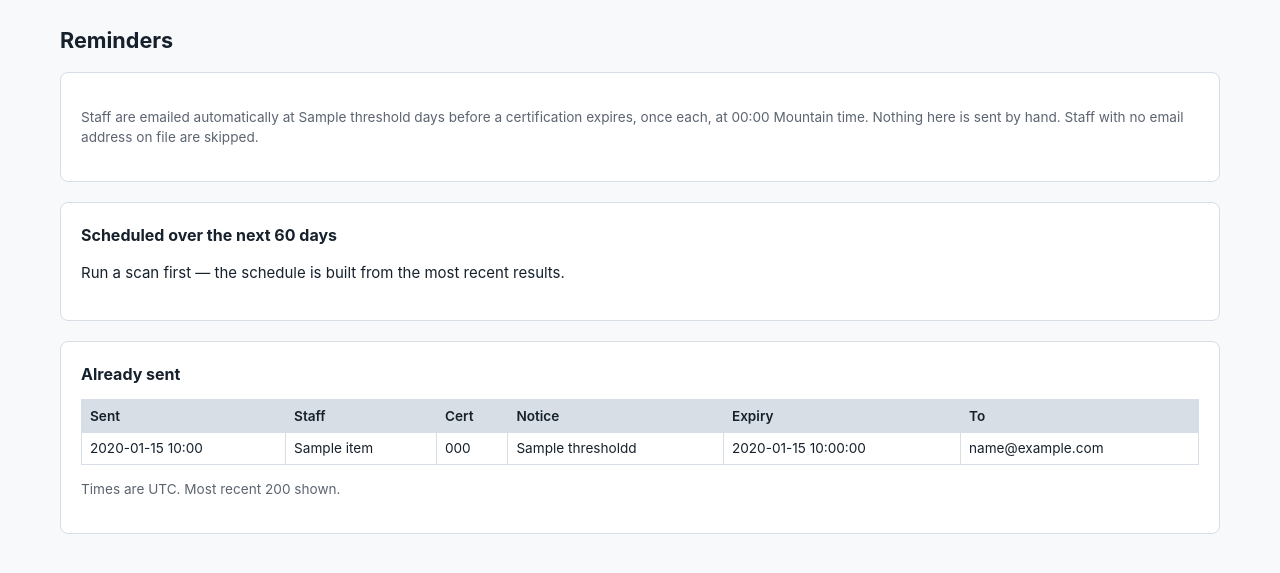
After one commit to willtheorangeguy/ucac-certs, a Python web app: template lss_report/web/templates/reminders.html in a window 1280 px wide. The commit adds this page. Shown: the top 573 px of the page. Run offline with Jinja, Linux system fonts and the light colour scheme; the template is opened without the code that fills it: most values are stand-ins (such as "Sample title", 1, 10 or a date in 2020).

Commit message:
feat: update reminders page layout

```diff
--- a/lss_report/web/schema.sql
+++ b/lss_report/web/schema.sql
@@ -76,7 +76,9 @@ CREATE TABLE IF NOT EXISTS notification_log (
 );
 
 -- The dedupe key: one reminder per staff member, award, expiry, ladder step and
--- channel. Re-running a scan or enabling SMS later cannot replay old reminders.
+-- channel. Re-running a scan, or adding a channel later, cannot replay old reminders.
+-- staff.phone and staff.sms_consent_at are retained but unused; they hold data for a
+-- possible future channel and dropping them would need a migration on a live database.
 CREATE UNIQUE INDEX IF NOT EXISTS notification_once
     ON notification_log (staff_id, column_code, expiry_date, threshold, channel);
 
--- a/lss_report/web/templates/base.html
+++ b/lss_report/web/templates/base.html
@@ -48,6 +48,7 @@
 <header>
   <a href="/" {% if page=='dashboard' %}class="active"{% endif %}>Overview</a>
   <a href="/staff" {% if page=='staff' %}class="active"{% endif %}>Staff</a>
+  <a href="/reminders" {% if page=='reminders' %}class="active"{% endif %}>Reminders</a>
   <a href="/diagnostics" {% if page=='diagnostics' %}class="active"{% endif %}>Diagnostics</a>
   <span class="spacer">{{ user }}</span>
   <form method="post" action="/logout"><button class="danger">Sign out</button></form>
--- /dev/null
+++ b/lss_report/web/templates/reminders.html
@@ -0,0 +1,81 @@
+{% extends "base.html" %}
+{% set page = 'reminders' %}
+{% block title %}Reminders{% endblock %}
+{% block content %}
+<h1>Reminders</h1>
+
+<div class="panel">
+  <p class="muted">
+    Staff are emailed automatically at
+    {% for t in thresholds %}{{ t }}{% if not loop.last %}, {% endif %}{% endfor %}
+    days before a certification expires, once each, at
+    {{ '%02d'|format(reminder_hour) }}:00 Mountain time. Nothing here is sent by hand.
+    Staff with no email address on file are skipped.
+  </p>
+</div>
+
+<div class="panel">
+  <h2 style="font-size:1rem;margin-top:0">Scheduled over the next 60 days</h2>
+  {% if not has_scan %}
+    <p>Run a scan first — the schedule is built from the most recent results.</p>
+  {% elif upcoming %}
+    <div class="scroll">
+      <table>
+        <thead>
+          <tr><th>Sends on</th><th>In</th><th>Staff</th><th>Cert</th><th>Expires</th><th>To</th></tr>
+        </thead>
+        <tbody>
+          {% for item in upcoming %}
+          <tr>
+            <td>{{ item.send_on }}</td>
+            <td>{{ item.days_until_send }}d</td>
+            <td>{{ item.society_name or item.name }}</td>
+            <td>{{ item.column_code }} &nbsp;<span class="muted">({{ item.threshold }}d notice)</span></td>
+            <td>{{ item.expiry_date }}</td>
+            <td>
+              {% if not item.email %}
+                <span style="color:var(--expired)">no email on file &mdash; will be skipped</span>
+              {% elif item.already_sent %}
+                <span class="muted">{{ item.email }} (already sent)</span>
+              {% else %}
+                {{ item.email }}
+              {% endif %}
+            </td>
+          </tr>
+          {% endfor %}
+        </tbody>
+      </table>
+    </div>
+  {% else %}
+    <p>Nothing due in the next 60 days.</p>
+  {% endif %}
+</div>
+
+<div class="panel">
+  <h2 style="font-size:1rem;margin-top:0">Already sent</h2>
+  {% if history %}
+    <div class="scroll">
+      <table>
+        <thead>
+          <tr><th>Sent</th><th>Staff</th><th>Cert</th><th>Notice</th><th>Expiry</th><th>To</th></tr>
+        </thead>
+        <tbody>
+          {% for item in history %}
+          <tr>
+            <td>{{ item.sent_at[:16].replace('T', ' ') }}</td>
+            <td>{{ item.society_name or item.name }}</td>
+            <td>{{ item.column_code }}</td>
+            <td>{{ item.threshold }}d</td>
+            <td>{{ item.expiry_date }}</td>
+            <td>{{ item.email or '' }}</td>
+          </tr>
+          {% endfor %}
+        </tbody>
+      </table>
+    </div>
+    <p class="muted">Times are UTC. Most recent 200 shown.</p>
+  {% else %}
+    <p>No reminders have been sent yet.</p>
+  {% endif %}
+</div>
+{% endblock %}
--- a/lss_report/web/templates/staff.html
+++ b/lss_report/web/templates/staff.html
@@ -17,8 +17,7 @@
       <div><label for="email">Email</label><input id="email" type="email" name="email"></div>
       <div><label for="phone">Phone</label><input id="phone" type="tel" name="phone"></div>
       <div>
-        <label><input type="checkbox" name="away" value="true"> Away spring / summer</label><br>
-        <label><input type="checkbox" name="sms_consent" value="true"> Consented to SMS</label>
+        <label><input type="checkbox" name="away" value="true"> Away spring / summer</label>
       </div>
       <div><button type="submit">Add and verify</button></div>
     </div>
@@ -28,7 +27,7 @@
 <div class="panel scroll">
   <table>
     <thead>
-      <tr><th>Name</th><th>Society name</th><th>LS#</th><th>Email</th><th>Phone</th><th>SMS</th><th>Away</th><th></th></tr>
+      <tr><th>Name</th><th>Society name</th><th>LS#</th><th>Email</th><th>Phone</th><th>Away</th><th></th></tr>
     </thead>
     <tbody>
       {% for member in staff %}
@@ -45,7 +44,6 @@
         <td>{{ member.member_code }}</td>
         <td>{{ member.email or '' }}</td>
         <td>{{ member.phone or '' }}</td>
-        <td>{{ 'yes' if member.sms_consent_at else '—' }}</td>
         <td>{{ 'yes' if member.away else '' }}</td>
         <td>
           <form method="post" action="/staff/{{ member.id }}/remove"
```
Also changed, not shown: lss_report/web/app.py (+20 -8 lines), lss_report/web/notify.py (+0 -35 lines), lss_report/web/repository.py (+53 -6 lines), lss_report/web/settings.py (+0 -23 lines), tests/test_notify.py (+1 -39 lines), tests/test_web_app.py (+1 -1 lines), tests/test_web_render.py (+31 -3 lines), README.md, 1 other file.
